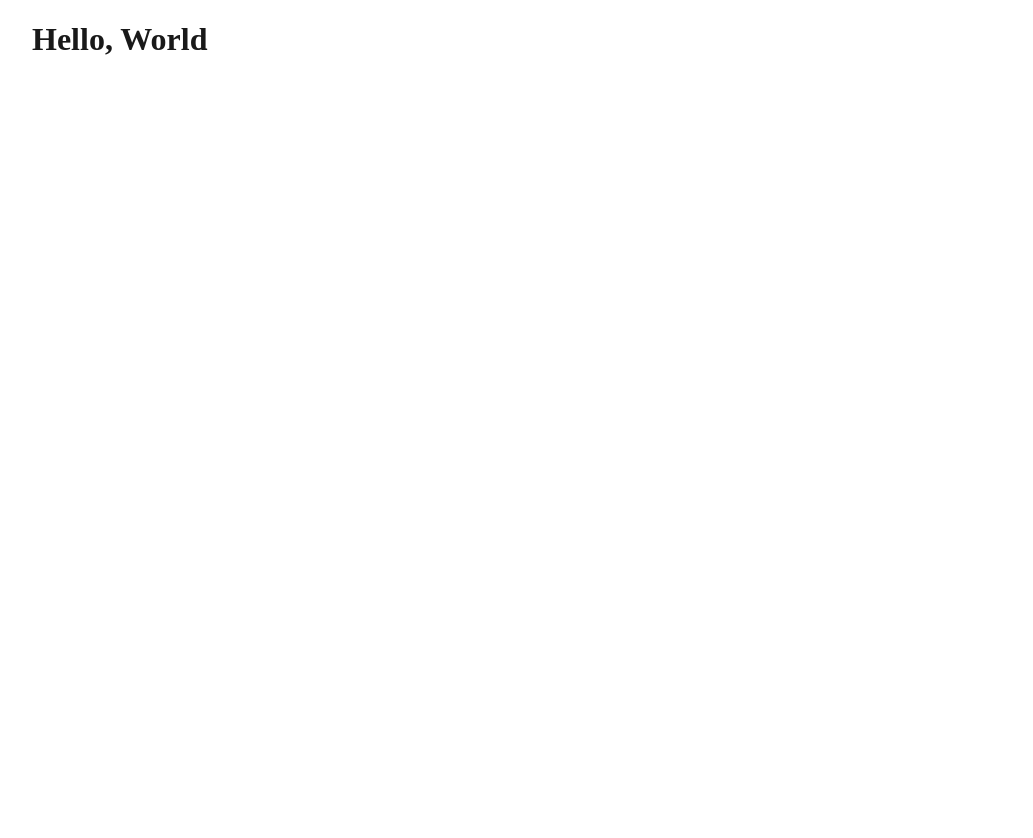
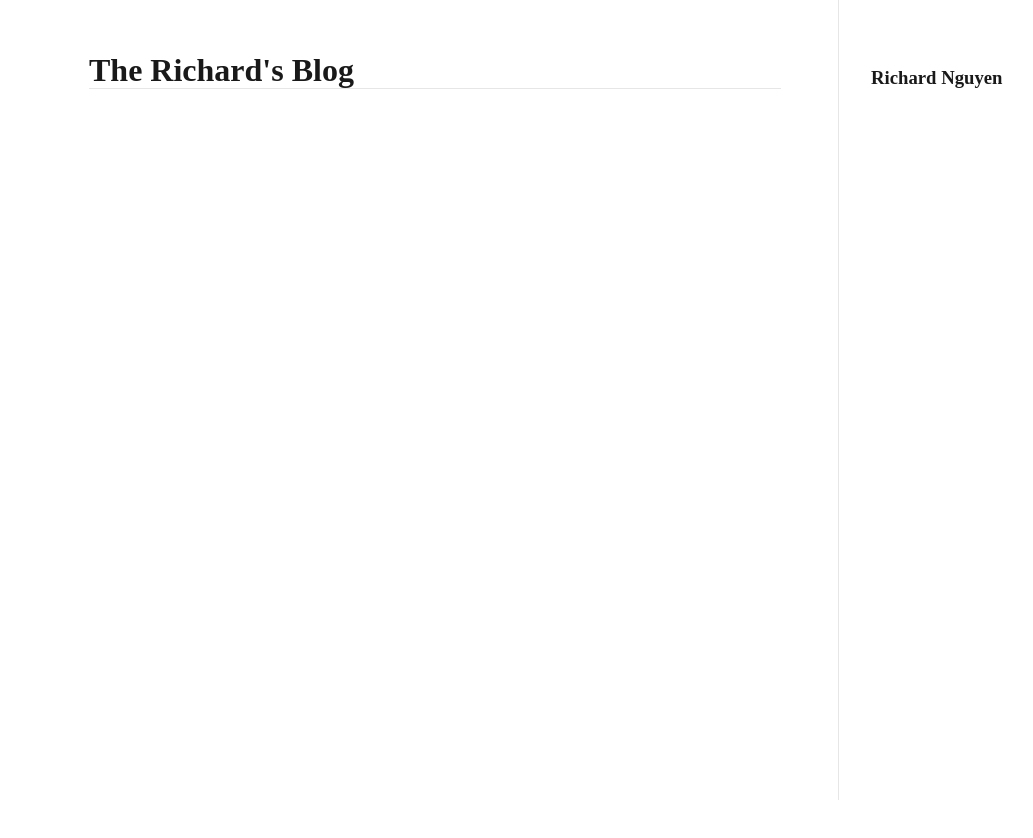
Before and after one commit to richardnguyen99/therichardblog, a Gatsby site: page / in a window 1280 px wide. Shown: the whole page, without its empty margins (8-1041 px from the left). Built offline with nearby package versions, Linux system fonts and the light colour scheme; Gatsby itself is replaced by a stand-in of ours.

Commit message:
Add style for index page

```diff
--- a/package.json
+++ b/package.json
@@ -9,7 +9,6 @@
     "serve": "gatsby serve",
     "lint": "eslint .",
     "type-check": "tsc",
-    "preinstall": "husky install",
     "prepare": "husky install"
   },
   "repository": {
@@ -33,11 +32,13 @@
     "gatsby-plugin-typescript": "^4.14.0",
     "react": "^18.1.0",
     "react-dom": "^18.1.0",
+    "react-helmet": "^6.1.0",
     "styled-components": "^5.3.5"
   },
   "devDependencies": {
     "@types/react": "^18.0.9",
     "@types/react-dom": "^18.0.4",
+    "@types/react-helmet": "^6.1.5",
     "@types/styled-components": "^5.1.25",
     "@typescript-eslint/eslint-plugin": "^5.25.0",
     "@typescript-eslint/parser": "^5.25.0",
--- a/src/components/GlobalStyle.tsx
+++ b/src/components/GlobalStyle.tsx
@@ -18,7 +18,6 @@ const GlobalStyle = createGlobalStyle`
     position: relative;
     min-height: 100vh;
   }
-
 `;
 
 export default GlobalStyle;
--- /dev/null
+++ b/src/components/Section/index.tsx
@@ -0,0 +1,43 @@
+/**
+ * Index file for <Section /> components
+ *
+ * @author Richard Nguyen <richard.ng0616@gmail.com>
+ */
+
+import * as React from "react";
+
+import {
+  StyledMainInfo,
+  StyledMainInfoWrapper,
+  StyledMainSection,
+  StyledMainTitle,
+  StyledMainTitlePanel,
+  StyledMainTitlePanelPadding,
+  StyledMainWrapper,
+} from "./style";
+import { BaseSectionProps } from "./type";
+
+const MainSection: React.FC<BaseSectionProps> = ({ children, ...rest }) => {
+  return (
+    <StyledMainWrapper {...rest}>
+      <StyledMainSection>
+        <StyledMainTitle>
+          <StyledMainTitlePanel>
+            <StyledMainTitlePanelPadding>{children}</StyledMainTitlePanelPadding>
+          </StyledMainTitlePanel>
+        </StyledMainTitle>
+      </StyledMainSection>
+      <StyledMainInfo>
+        <StyledMainInfoWrapper>
+          <h3>Richard Nguyen</h3>
+        </StyledMainInfoWrapper>
+      </StyledMainInfo>
+    </StyledMainWrapper>
+  );
+};
+
+const exported = Object.assign("Section", {
+  Main: MainSection,
+});
+
+export default exported;
--- /dev/null
+++ b/src/components/Section/style.tsx
@@ -0,0 +1,55 @@
+/**
+ * Styled components for <Section />
+ *
+ * @author Richard Nguyen <richard.ng0616@gmail.com>
+ */
+
+import styled from "styled-components";
+
+export const StyledMainWrapper = styled.div`
+  flex-direction: row;
+  justify-content: space-between;
+  display: flex;
+`;
+
+export const StyledMainSection = styled.main`
+  display: block;
+  min-width: 0px;
+  flex: 1 1 auto;
+`;
+
+export const StyledMainTitle = styled.div`
+  display: block;
+  justify-content: center;
+  display: flex;
+`;
+
+export const StyledMainTitlePanel = styled.div`
+  max-width: 692px;
+  margin: 0rem 2rem;
+  min-width: 0px;
+  width: 100%;
+`;
+
+export const StyledMainTitlePanelPadding = styled.div`
+  margin: 3.25rem 0 3rem;
+  box-shadow: rgb(230, 230, 230) 0px -1px 0px inset;
+  display: block;
+`;
+
+export const StyledMainInfo = styled.div`
+  display: block;
+  width: 394px;
+  min-height: 100vh;
+  border-left: 1px solid rgba(230, 230, 230, 1);
+  padding: 0rem 2rem;
+  box-sizing: border-box;
+`;
+
+export const StyledMainInfoWrapper = styled.div`
+  height: 100%;
+  position: relative;
+  display: inline-block;
+  width: 100%;
+  margin-top: 48px;
+`;
--- /dev/null
+++ b/src/components/Section/type.ts
@@ -0,0 +1,11 @@
+/**
+ * Type definitions for <Section /> components
+ *
+ * @author Richard Nguyen <richard.ng0616@gmail.com>
+ */
+import { ReactNode } from "react";
+
+export interface BaseSectionProps {
+  children?: ReactNode | ReactNode[];
+  [key: string]: any;
+}
--- a/src/pages/index.tsx
+++ b/src/pages/index.tsx
@@ -6,11 +6,14 @@
 import * as React from "react";
 
 import Container from "@components/Container";
+import Section from "@components/Section";
 
 const Index: React.FC = () => {
   return (
     <Container.Main>
-      <h1>Hello, World</h1>
+      <Section.Main>
+        <h1>The Richard&apos;s Blog</h1>
+      </Section.Main>
     </Container.Main>
   );
 };
```
Also changed, not shown: src/components/Container/type.ts (+9 -0 lines), src/components/Normalize.tsx (+7 -3 lines), 1 other file.
